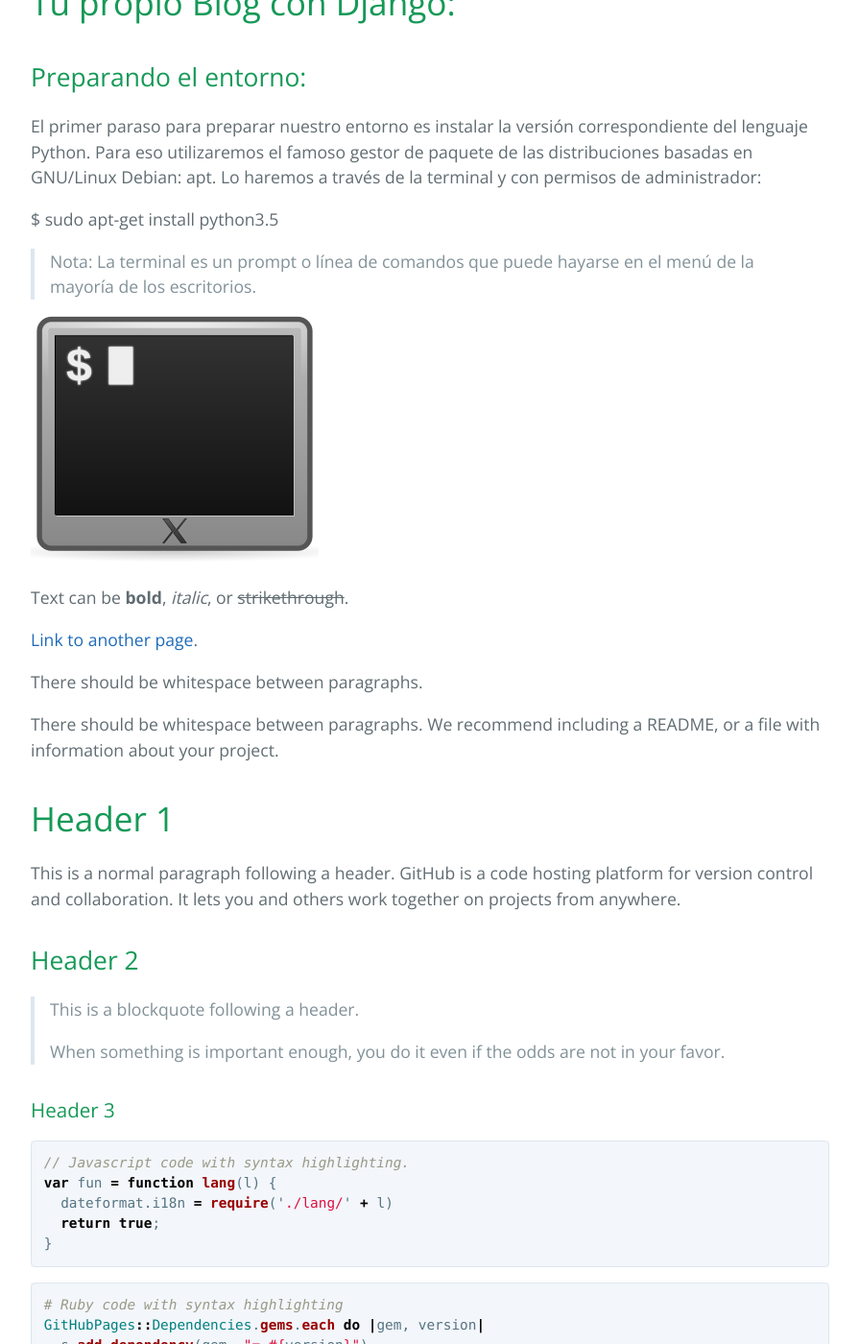
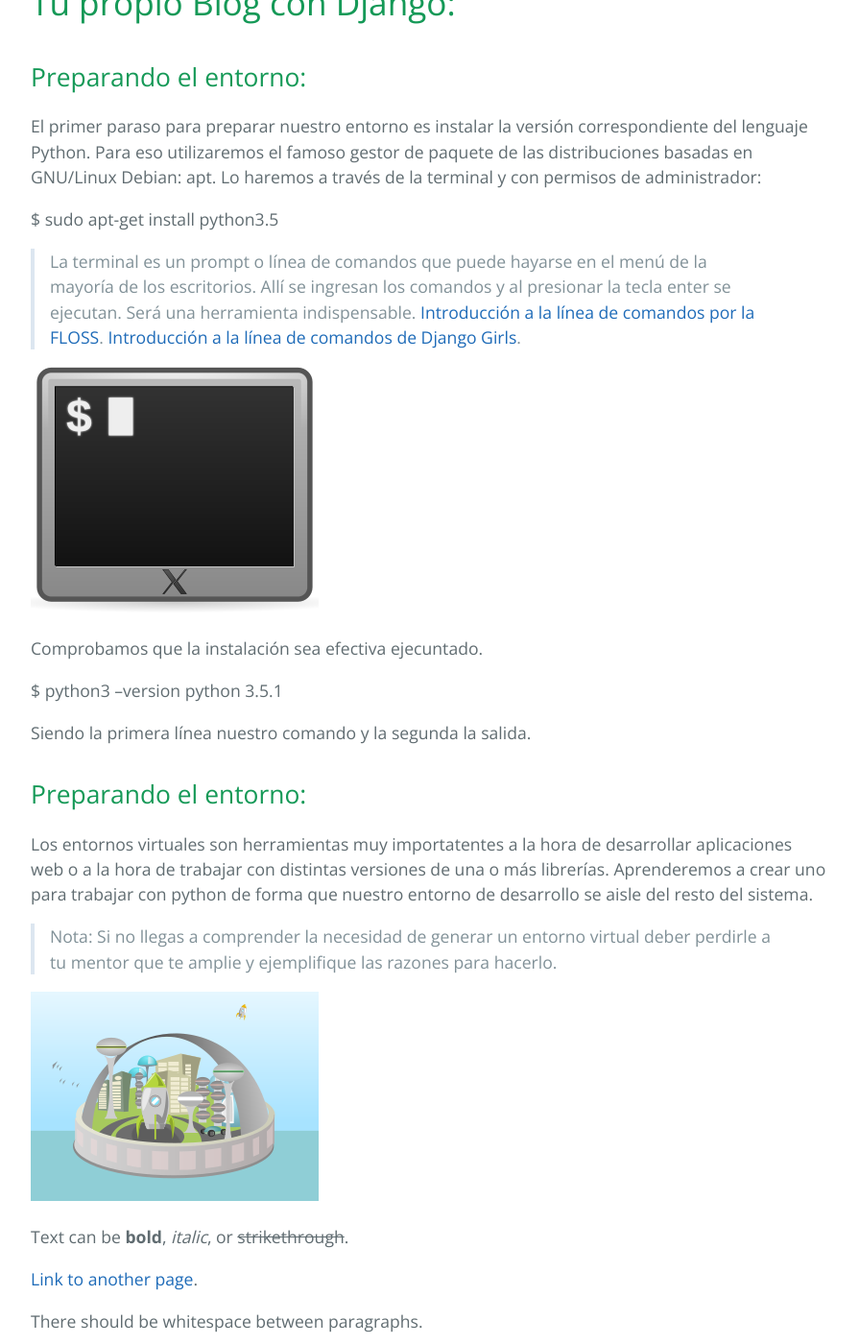
Before and after one commit to ghrosema/PaginaDjango, a Jekyll site: the page built from docs/index.md, in a window 1280 px wide and 1400 px high, scrolled down 2174 px. Shown: the whole window at 96% size, without its empty margins (192-1087 px from the left). Built offline with Jekyll 4.4.1, drawn with Linux system fonts in a browser that asks for light colours.

Commit message:
probando gitpage 4

```diff
--- a/docs/index.md
+++ b/docs/index.md
@@ -72,12 +72,33 @@
 
 $ sudo apt-get install python3.5
 
->Nota: La terminal es un prompt o línea de comandos que puede hayarse en el
-menú de la mayoría de los escritorios.
+>La terminal es un prompt o línea de comandos que puede hayarse en el
+menú de la mayoría de los escritorios. Allí se ingresan los comandos y al presionar la tecla enter se ejecutan. Será una
+herramienta indispensable.
+>[Introducción a la línea de comandos por la FLOSS](http://write.flossmanuals.net/introduccion-a-la-linea-de-
+comandos/comandante/).
+>[Introducción a la línea de comandos de Django Girls](https://argentinaenpython.com/django-girls/gitbook/intro_to_command_line/).
 
-![](https://github.com/ghrosema/PaginaDjango/blob/master/docs/assets/IMG/matt-icons_utilities-terminal-300px.png)
+![](https://raw.githubusercontent.com/ghrosema/PaginaDjango/master/docs/assets/IMG/matt-icons_utilities-terminal-300px.png)
 
+Comprobamos que la instalación sea efectiva ejecuntado.
 
+$ python3 --version
+python 3.5.1
+
+Siendo la primera línea nuestro comando y la segunda la salida.
+
+## [](#header-2)Preparando el entorno:
+
+Los entornos virtuales son herramientas muy importatentes a la hora de desarrollar aplicaciones
+web o a la hora de trabajar con distintas versiones de una o más librerías. Aprenderemos a crear uno
+para trabajar con python de forma que nuestro entorno de desarrollo se aisle del resto del sistema.
+
+>Nota: Si no llegas a comprender la necesidad de generar un
+entorno virtual deber perdirle a tu mentor que te amplie y
+ejemplifique las razones para hacerlo.
+
+![](https://raw.githubusercontent.com/ghrosema/PaginaDjango/master/docs/assets/IMG/alien-city-scene-300px.png)
 
 Text can be **bold**, _italic_, or ~~strikethrough~~.
 
```
